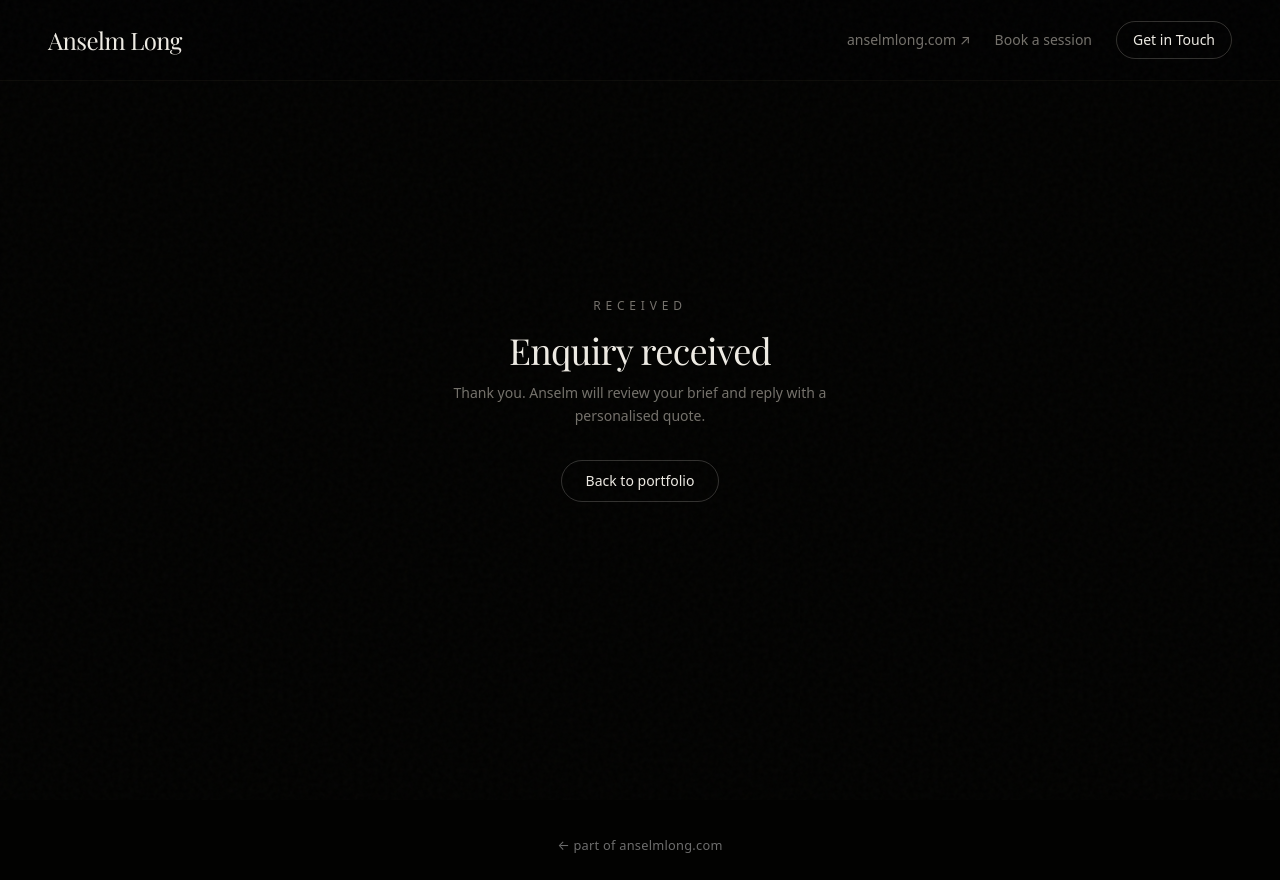
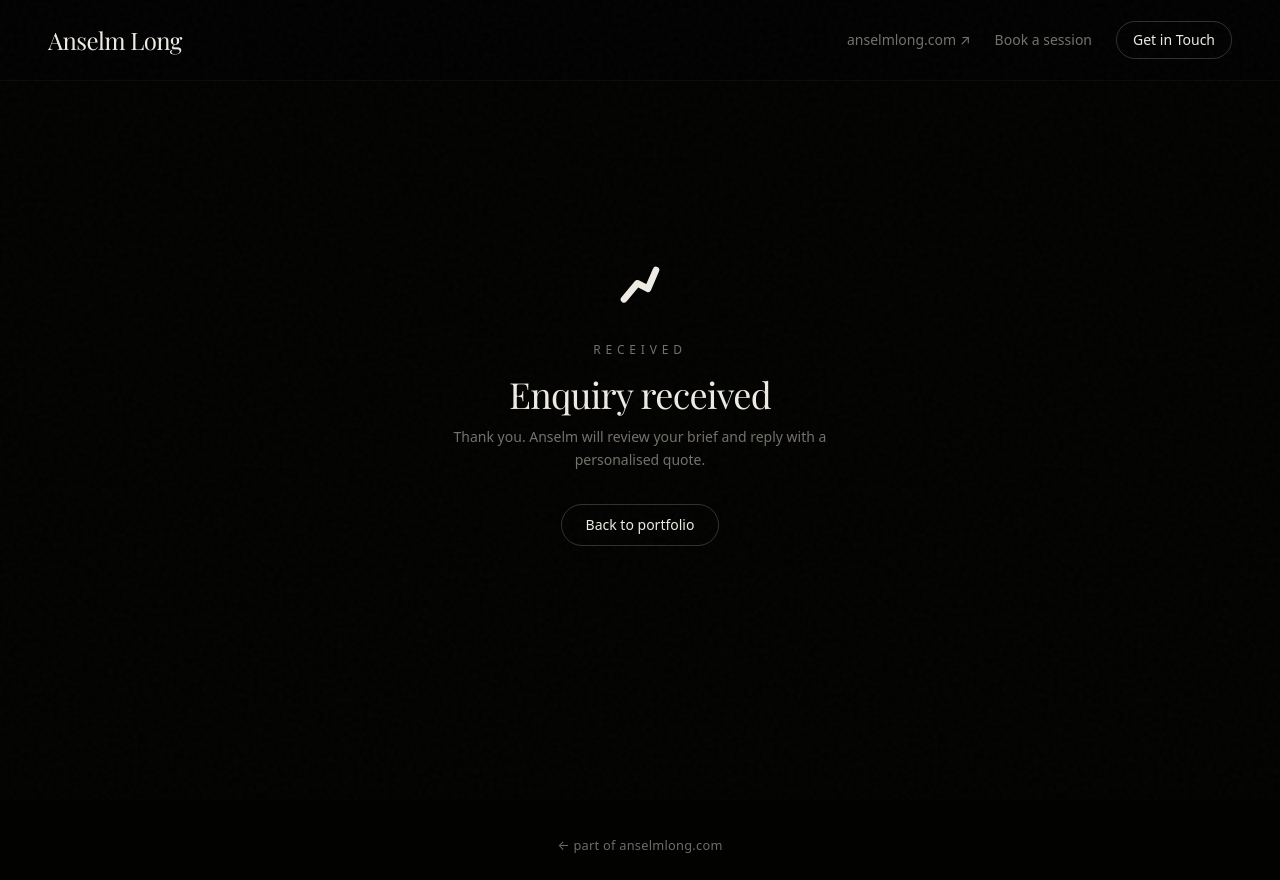
Before and after one commit to anselmlong/photos, a Next.js app: page /booking/success in a window 1280 px wide. Built offline with nearby package versions, Linux system fonts and the light colour scheme.

Commit message:
feat(booking): transitions-dev success check on enquiry confirmation
Animated checkmark (fade/rotate/blur/Y-bob + stroke draw) on the
/booking/success page. Path length measured at runtime; reduced-motion
guard preserved.

```diff
--- /dev/null
+++ b/src/app/_components/SuccessCheck.tsx
@@ -0,0 +1,46 @@
+"use client";
+
+import { useEffect, useRef } from "react";
+
+/** transitions-dev success check: fades/rotates/blurs/Y-bobs in a checkmark
+ * and draws its stroke. The wrapper is mounted with data-state="in" so the
+ * appear animation runs on load. Stroke length is measured at runtime so the
+ * draw always covers the path exactly regardless of viewBox. */
+export function SuccessCheck() {
+  const pathRef = useRef<SVGPathElement>(null);
+  const wrapRef = useRef<HTMLSpanElement>(null);
+
+  useEffect(() => {
+    const path = pathRef.current;
+    if (!path) return;
+    const len = Math.ceil(path.getTotalLength());
+    path.style.strokeDasharray = String(len);
+    path.style.strokeDashoffset = String(len);
+    void wrapRef.current?.offsetWidth; // reflow so the animation starts fresh
+    wrapRef.current?.setAttribute("data-state", "in");
+  }, []);
+
+  return (
+    <span
+      ref={wrapRef}
+      className="t-success-check mx-auto mb-6"
+      data-state="out"
+      aria-hidden="true"
+    >
+      <svg
+        className="h-16 w-16"
+        viewBox="0 0 48 48"
+        fill="none"
+        stroke="currentColor"
+        strokeWidth={5}
+        strokeLinecap="round"
+        strokeLinejoin="round"
+      >
+        <path
+          ref={pathRef}
+          d="M12 34 L22 22 L30 26 L36 12"
+        />
+      </svg>
+    </span>
+  );
+}
--- a/src/app/booking/success/page.tsx
+++ b/src/app/booking/success/page.tsx
@@ -1,11 +1,13 @@
 import Link from "next/link";
 import { Navigation } from "@/app/_components/Navigation";
+import { SuccessCheck } from "@/app/_components/SuccessCheck";
 
 export default function BookingSuccessPage() {
   return (
     <>
       <Navigation variant="solid" />
       <main className="flex min-h-screen flex-col items-center justify-center px-6 text-center">
+        <SuccessCheck />
         <p className="mb-4 text-xs uppercase tracking-[0.4em] text-foreground-muted">Received</p>
         <h1 className="mb-3 font-serif text-3xl md:text-4xl">Enquiry received</h1>
         <p className="mb-8 max-w-sm text-sm leading-relaxed text-foreground-muted">
--- a/src/styles/globals.css
+++ b/src/styles/globals.css
@@ -196,3 +196,60 @@ html {
 .text-balance {
   text-wrap: balance;
 }
+
+/* ---- transitions-dev: success check ---- */
+:root {
+  --check-opacity-dur: 550ms;
+  --check-rotate-dur: 550ms;
+  --check-rotate-from: 80deg;
+  --check-bob-dur: 450ms;
+  --check-y-amount: 40px;
+  --check-blur-dur: 500ms;
+  --check-blur-from: 10px;
+  --check-path-dur: 550ms;
+  --check-path-delay: 80ms;
+  --check-ease-out: cubic-bezier(0.22, 1, 0.36, 1);
+  --check-ease-opacity: cubic-bezier(0.22, 1, 0.36, 1);
+  --check-ease-rotate: cubic-bezier(0.22, 1, 0.36, 1);
+  --check-ease-bob: cubic-bezier(0.34, 1.35, 0.64, 1);
+  --check-ease-path: cubic-bezier(0.22, 1, 0.36, 1);
+}
+.t-success-check {
+  display: inline-block;
+  transform-origin: center;
+  opacity: 0;
+  will-change: transform, opacity, filter;
+}
+.t-success-check svg { display: block; overflow: visible; }
+.t-success-check svg path {
+  stroke-dasharray: 100;
+  stroke-dashoffset: 100;
+}
+.t-success-check[data-state="in"] {
+  animation:
+    t-check-fade   var(--check-opacity-dur) var(--check-ease-opacity) forwards,
+    t-check-rotate var(--check-rotate-dur)  var(--check-ease-rotate)  forwards,
+    t-check-blur   var(--check-blur-dur)    var(--check-ease-out)     forwards,
+    t-check-bob    var(--check-bob-dur)     var(--check-ease-bob)     forwards;
+}
+.t-success-check[data-state="in"] svg path {
+  animation: t-check-draw var(--check-path-dur) var(--check-ease-path) var(--check-path-delay, 0ms) forwards;
+}
+@keyframes t-check-fade { from { opacity: 0; } to { opacity: 1; } }
+@keyframes t-check-rotate {
+  from { transform: rotate(var(--check-rotate-from)); }
+  to   { transform: rotate(0deg); }
+}
+@keyframes t-check-blur {
+  from { filter: blur(var(--check-blur-from)); }
+  to   { filter: blur(0); }
+}
+@keyframes t-check-bob {
+  from { translate: 0 var(--check-y-amount); }
+  to   { translate: 0 0; }
+}
+@keyframes t-check-draw { to { stroke-dashoffset: 0; } }
+@media (prefers-reduced-motion: reduce) {
+  .t-success-check { animation: none !important; opacity: 1; }
+  .t-success-check svg path { animation: none !important; stroke-dashoffset: 0 !important; }
+}
```
